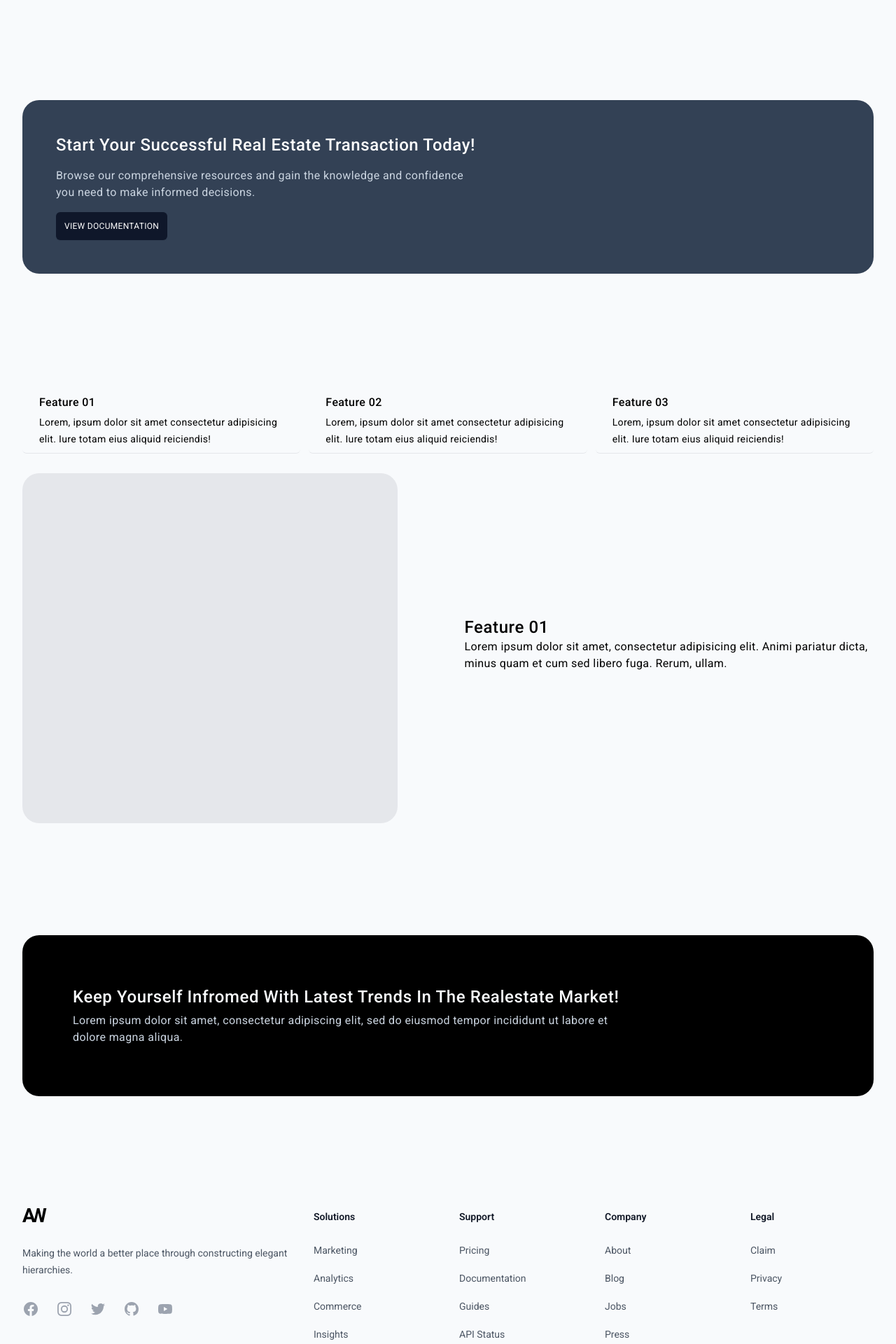
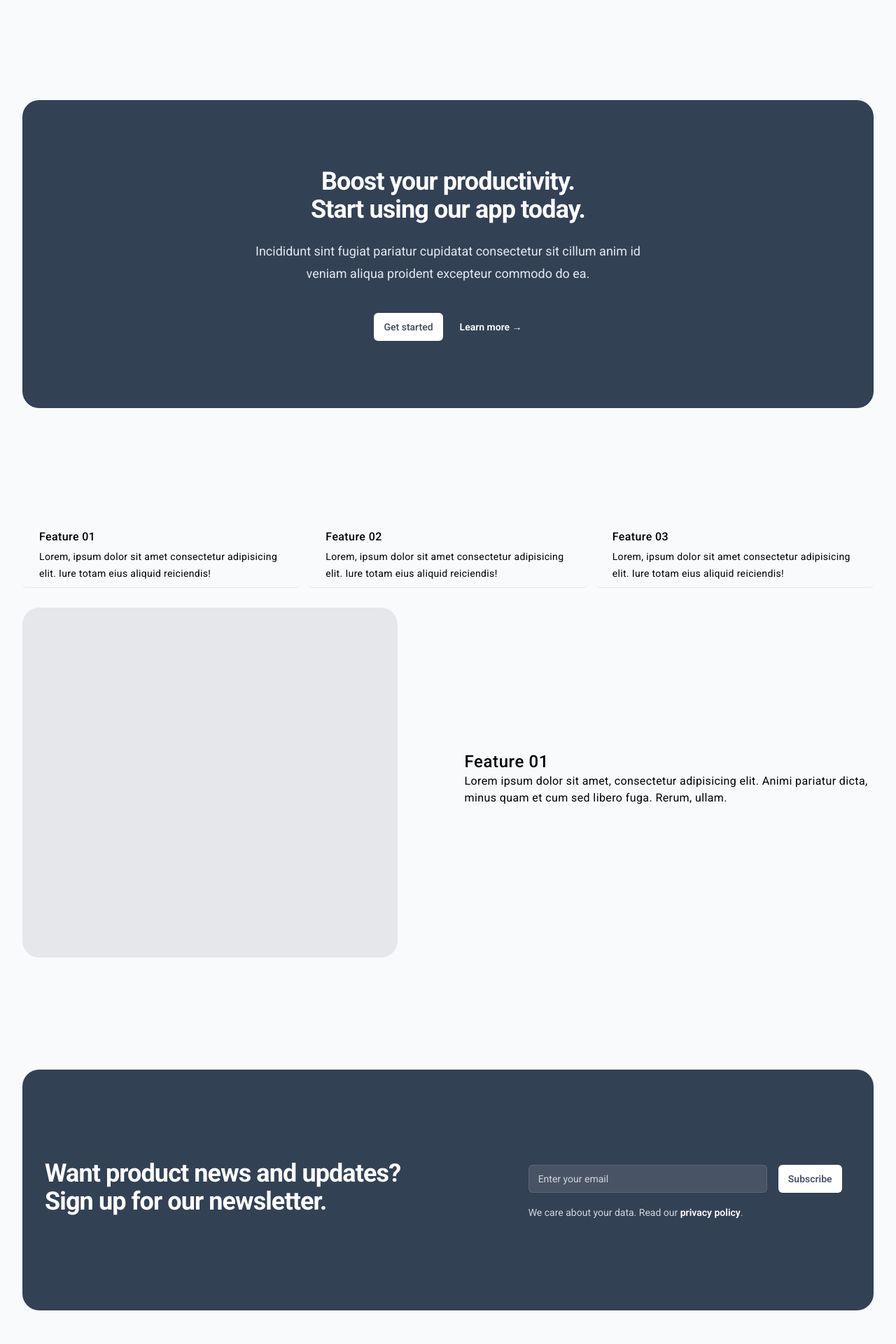
Before and after one commit to iamwillcode/agentwebb, a Next.js app: page / in a window 1280 px wide. Shown: the part 1160-3080 px from the top of the page at 70% size. Built offline with nearby package versions, Linux system fonts and the light colour scheme.

Commit message:
updated call to action

```diff
--- a/pages/index.tsx
+++ b/pages/index.tsx
@@ -111,25 +111,32 @@ export default function index() {
             </div>
           </section>
           {/* SECTION END: 02 :: FEATURES  */}
-          <section className="wrapper">
-            <div className="p-12 overflow-hidden bg-slate-700 rounded-3xl ">
-              <div className="space-y-4 text-start">
-                <h3 className="text-white capitalize headline-medium">
-                  Start your successful real estate transaction today!
-                </h3>
-                <p className="text-slate-300 body-large max-w-prose">
-                  Browse our comprehensive resources and gain the knowledge and
-                  confidence you need to make informed decisions.
+          <section className="wrapper rounded-3xl">
+            <div className="bg-slate-700 rounded-3xl">
+            <div className="px-6 py-24 sm:px-6 sm:py-24 lg:px-8">
+              <div className="max-w-2xl mx-auto text-center">
+                <h2 className="text-3xl font-bold tracking-tight text-white sm:text-4xl">
+                  Boost your productivity.
+                  <br />
+                  Start using our app today.
+                </h2>
+                <p className="max-w-xl mx-auto mt-6 text-lg leading-8 text-slate-200">
+                  Incididunt sint fugiat pariatur cupidatat consectetur sit cillum anim id veniam aliqua proident excepteur
+                  commodo do ea.
                 </p>
+                <div className="flex items-center justify-center mt-10 gap-x-6">
+                  <a
+                    href="#"
+                    className="rounded-md bg-white px-3.5 py-2.5 text-sm font-semibold text-slate-600 shadow-sm hover:bg-slate-50 focus-visible:outline focus-visible:outline-2 focus-visible:outline-offset-2 focus-visible:outline-white"
+                  >
+                    Get started
+                  </a>
+                  <a href="#" className="text-sm font-semibold leading-6 text-white">
+                    Learn more <span aria-hidden="true">→</span>
+                  </a>
+                </div>
               </div>
-              <div className="flex justify-start mt-4">
-                <Link
-                  href="/docs"
-                  className="px-3 py-2 tracking-wide text-white uppercase rounded-md shadow-sm bg-slate-900 body-small hover:bg-slate-950 focus-visible:outline focus-visible:outline-2 focus-visible:outline-offset-2 focus-visible:outline-slate-600"
-                >
-                  View Documentation
-                </Link>
-              </div>
+            </div>
             </div>
           </section>
           {/* SECTION END: 03 :: CALL TO ACTION  */}
@@ -143,27 +150,51 @@ export default function index() {
               ))}
             </ul>
             <div className="flex items-center gap-24 mt-4">
-            <div className="w-[720px] mt-3 bg-gray-200 h-[500px] rounded-3xl"></div>
-                <div className=" max-w-prose">
+              <div className="w-[720px] mt-3 bg-gray-200 h-[500px] rounded-3xl"></div>
+              <div className=" max-w-prose">
                 <h4 className="headline-small">Feature 01</h4>
                 <p className="body-large">Lorem ipsum dolor sit amet, consectetur adipisicing elit. Animi pariatur dicta, minus quam et cum sed libero fuga. Rerum, ullam.</p>
 
-                </div>
+              </div>
             </div>
           </section>
           {/* SECTION END: 04 :: CALL TO ACTION  */}
-
           <section className="wrapper">
-            <div className="p-12 overflow-hidden bg-black rounded-3xl">
-              <div className="px-4 py-5 space-y-1.5 sm:p-6">
-                <h3 className="text-slate-50 headline-medium">
-                  Keep Yourself Infromed With Latest Trends In The Realestate
-                  Market!
-                </h3>
-                <p className="max-w-3xl text-slate-300 body-large">
-                  Lorem ipsum dolor sit amet, consectetur adipiscing elit, sed
-                  do eiusmod tempor incididunt ut labore et dolore magna aliqua.
-                </p>
+            <div className="py-16 bg-slate-700 sm:py-24 lg:py-32 rounded-3xl">
+              <div className="grid grid-cols-1 gap-10 px-6 mx-auto max-w-7xl lg:grid-cols-12 lg:gap-8 lg:px-8">
+                <div className="max-w-xl text-3xl font-bold tracking-tight text-white sm:text-4xl lg:col-span-7">
+                  <h2 className="inline sm:block lg:inline xl:block">Want product news and updates?</h2>{' '}
+                  <p className="inline sm:block lg:inline xl:block">Sign up for our newsletter.</p>
+                </div>
+                <form className="w-full max-w-md lg:col-span-5 lg:pt-2">
+                  <div className="flex gap-x-4">
+                    <label htmlFor="email-address" className="sr-only">
+                      Email address
+                    </label>
+                    <input
+                      id="email-address"
+                      name="email"
+                      type="email"
+                      autoComplete="email"
+                      required
+                      className="min-w-0 flex-auto rounded-md border-0 bg-white/10 px-3.5 py-2 text-white shadow-sm ring-1 ring-inset ring-white/10 placeholder:text-white/75 focus:ring-2 focus:ring-inset focus:ring-white sm:text-sm sm:leading-6"
+                      placeholder="Enter your email"
+                    />
+                    <button
+                      type="submit"
+                      className="flex-none rounded-md bg-white px-3.5 py-2.5 text-sm font-semibold text-slate-600 shadow-sm hover:bg-slate-50 focus-visible:outline focus-visible:outline-2 focus-visible:outline-offset-2 focus-visible:outline-white"
+                    >
+                      Subscribe
+                    </button>
+                  </div>
+                  <p className="mt-4 text-sm leading-6 text-gray-300">
+                    We care about your data. Read our{' '}
+                    <a href="#" className="font-semibold text-white hover:text-slate-50">
+                      privacy&nbsp;policy
+                    </a>
+                    .
+                  </p>
+                </form>
               </div>
             </div>
           </section>
```
